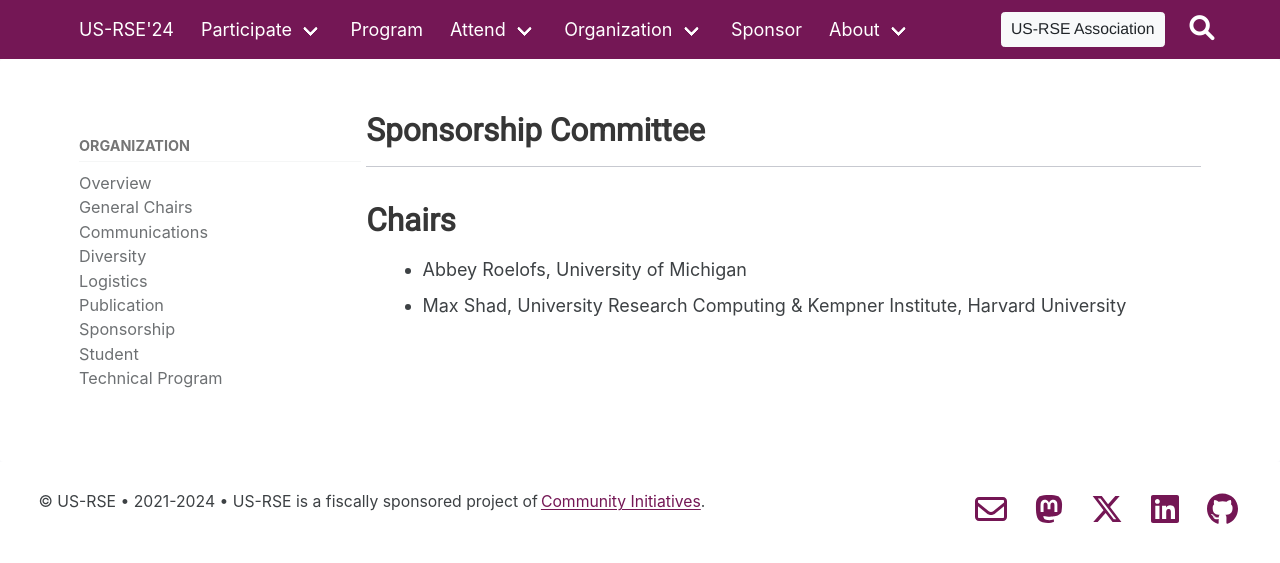
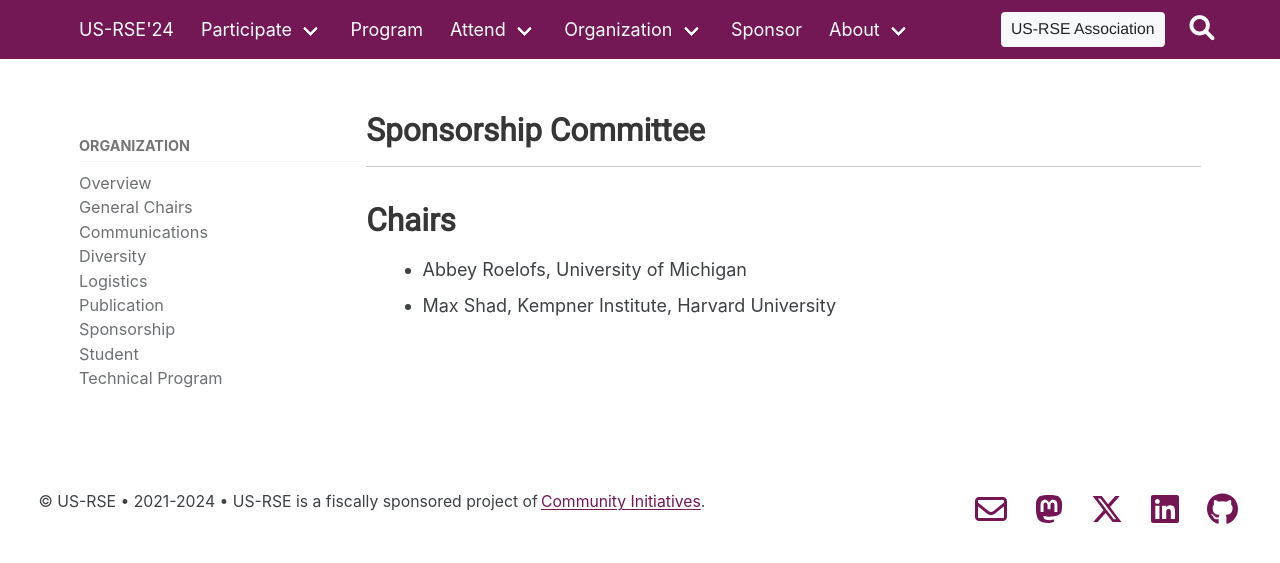
Before and after one commit to USRSE/usrse24, a Jekyll site: the page built from pages/organization/sponsorship.md, in a window 1280 px wide and 900 px high. Shown: the top 563 px of the window. Built offline with Jekyll 4.4.1, drawn with Linux system fonts in a browser that asks for light colours; a style sheet for code colours, icons or effects is not loaded.

Commit message:
Update sponsorship.md

```diff
--- a/pages/organization/sponsorship.md
+++ b/pages/organization/sponsorship.md
@@ -10,4 +10,4 @@
 ## Chairs
 
 - Abbey Roelofs, University of Michigan
-- Max Shad, University Research Computing & Kempner Institute, Harvard University
+- Max Shad, Kempner Institute, Harvard University
```
